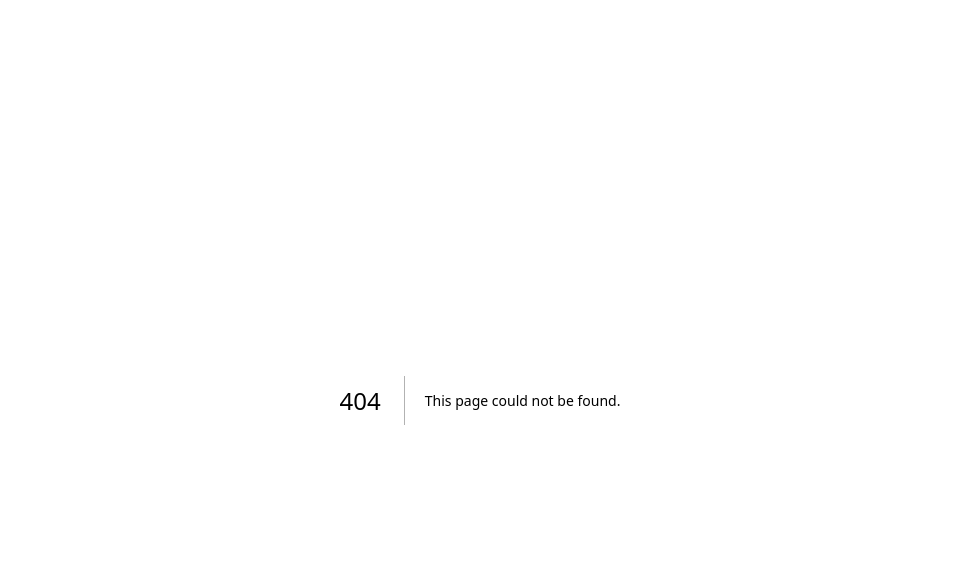
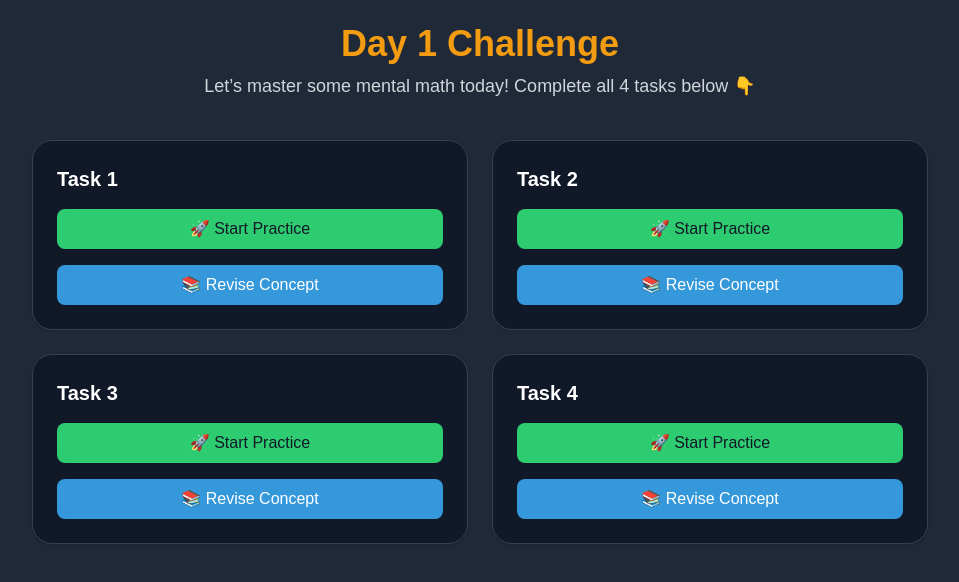
Before and after one commit to Ashutoshkr23/brightmindslab, a Next.js app: page /challenge/math/day/1 in a window 1280 px wide. Before the commit this address had no page. Shown: the top 582 px of the page, without its empty margins (160-1119 px from the left). Built offline with nearby package versions, Linux system fonts and the light colour scheme.

Commit message:
challange page done

```diff
--- /dev/null
+++ b/app/challenge/math/day/[day]/page.tsx
@@ -0,0 +1,50 @@
+'use client';
+
+import { use } from 'react';
+
+export default function MathChallengePage({
+  params,
+}: {
+  params: Promise<{ day: string }>;
+}) {
+  const { day } = use(params);
+  const dayNumber = parseInt(day);
+
+  return (
+    <main className="min-h-screen bg-background text-light p-6 flex flex-col items-center">
+      {/* Header */}
+      <div className="w-full max-w-4xl text-center mb-10">
+        <h1 className="text-4xl font-bold text-primary mb-2">
+          Day {dayNumber} Challenge
+        </h1>
+        <p className="text-lg text-gray-300">
+          Let’s master some mental math today! Complete all 4 tasks below 👇
+        </p>
+      </div>
+
+      {/* Tasks Grid */}
+      <div className="grid grid-cols-1 md:grid-cols-2 gap-6 w-full max-w-4xl">
+        {Array.from({ length: 4 }).map((_, index) => (
+          <div
+            key={index}
+            className="bg-dark border border-gray-700 rounded-xl p-6 shadow hover:shadow-xl transition"
+          >
+            <h2 className="text-xl font-semibold text-white mb-4">
+              Task {index + 1}
+            </h2>
+
+            <div className="flex flex-col gap-4">
+              <button className="bg-success text-dark px-4 py-2 rounded-lg hover:opacity-90 transition">
+                🚀 Start Practice
+              </button>
+
+              <button className="bg-secondary text-white px-4 py-2 rounded-lg hover:opacity-90 transition">
+                📚 Revise Concept
+              </button>
+            </div>
+          </div>
+        ))}
+      </div>
+    </main>
+  );
+}
```
